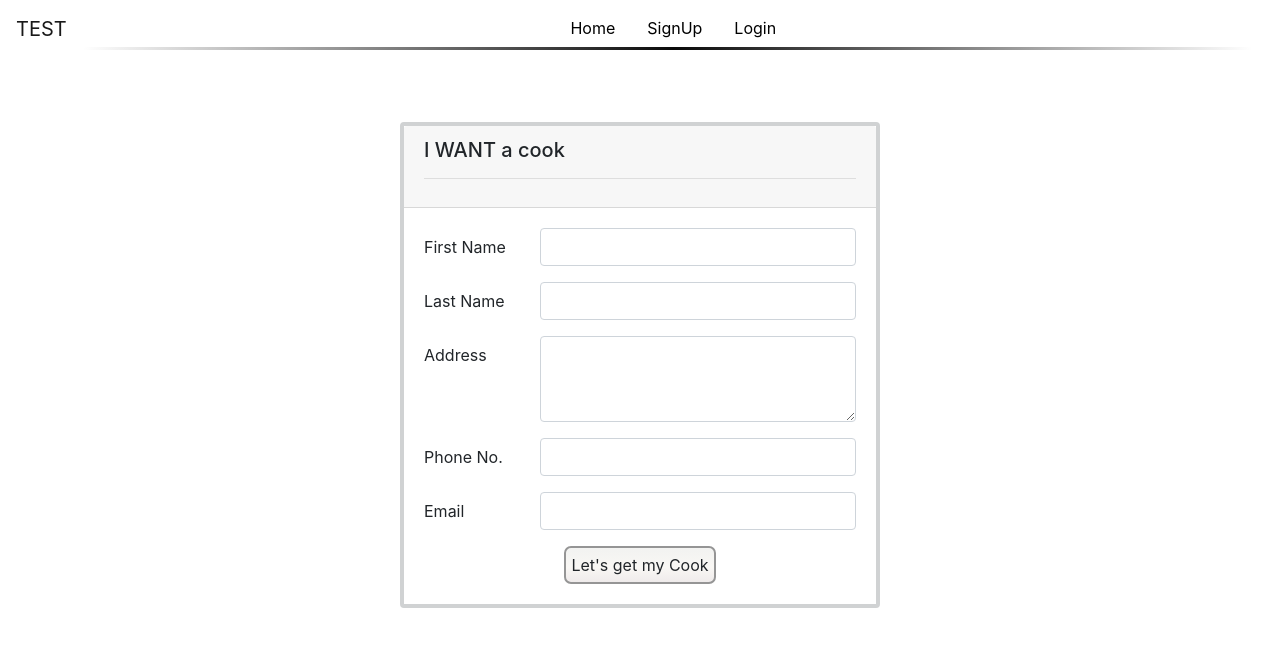
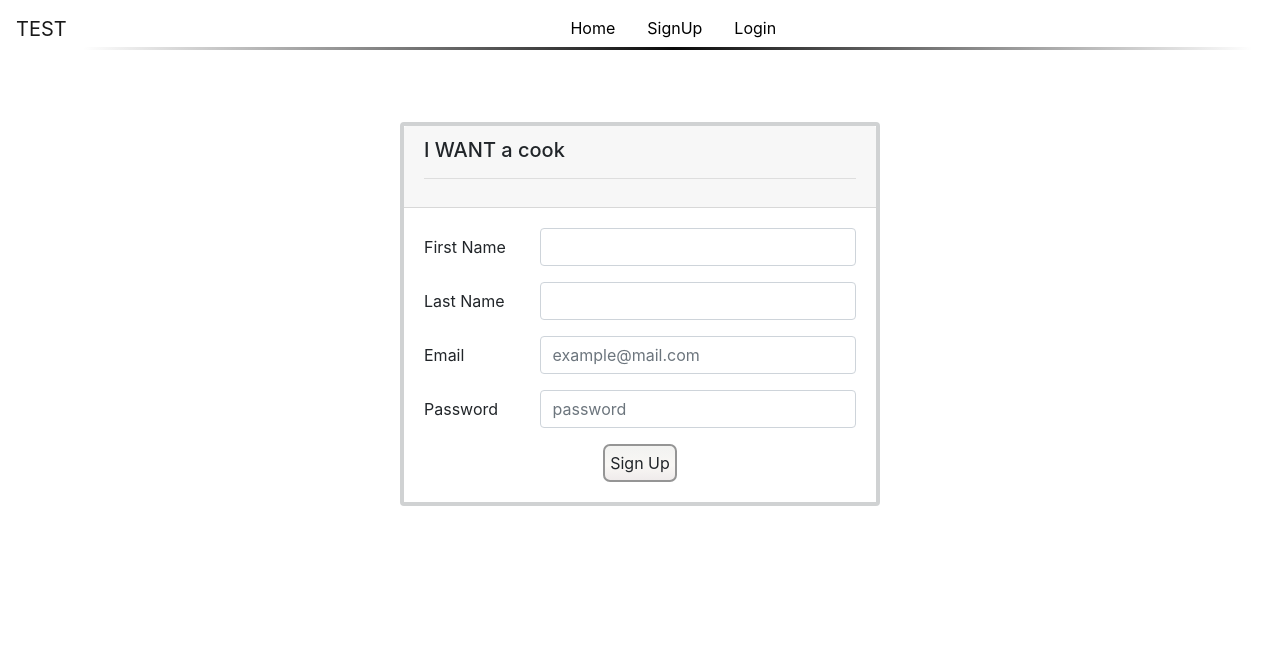
Before and after one commit to thurnye/Foodie_FrontEnd, a React (Create React App) app: page /signin in a window 1280 px wide. Shown: the top 646 px of the page. Built offline with nearby package versions, Linux system fonts and the light colour scheme.

Commit message:
adjusted the signup page

```diff
--- a/Controller/controller.js
+++ b/Controller/controller.js
@@ -18,6 +18,7 @@ const postCreateUser = async (req, res, next) => {
         Number: req.body.number,
         Email: req.body.email,
     })
+    console.log(newUser)
     // //SAVE USER IN THE DB
     newUser.save()
     .then(result => {
@@ -28,7 +29,7 @@ const postCreateUser = async (req, res, next) => {
 
 }
 
-//RETRIVE ALL USER
+//RETRIEVE ALL USER
 const getHompage = async(req, res, next) => {
     await User.find().then(users => {
         res.send({users});
@@ -37,7 +38,7 @@ const getHompage = async(req, res, next) => {
 }
 
 
-//RETRIVE A USER BY ID
+//RETRIEVE A USER BY ID
 const getAUserByID = (req, res, next) => {
     const id = req.params.id;
     User.findById(id)
--- a/package.json
+++ b/package.json
@@ -23,6 +23,7 @@
     "react": "^16.13.1",
     "react-bootstrap": "^1.0.1",
     "react-dom": "^16.13.1",
+    "react-hook-form": "^7.11.0",
     "react-router": "^5.2.0",
     "react-router-dom": "^5.2.0",
     "react-scripts": "3.4.1",
--- a/src/components/signup/signup.css
+++ b/src/components/signup/signup.css
@@ -14,10 +14,10 @@
 .guest .sign-up .faster-easier-sign-up{
     margin-top: 15px;
 }
-.guest .getCook{
+.guest .getForm{
     text-align: center
 }
-.guest .getCook .btn{
+.guest .getForm .btn{
     text-align: center;
     border: 2px solid rgb(149, 149, 149);
     background-image: linear-gradient( 180deg, rgba(241, 241, 239, 0.85) 11.2%, rgba(245, 242, 237, 0.6) 56.2%, rgba(235, 230, 230, 0.8) 100.2%);
--- a/src/components/signup/signup.js
+++ b/src/components/signup/signup.js
@@ -1,74 +1,31 @@
-import React, { Component } from 'react';
+import React, { useState } from 'react';
+import { useForm } from "react-hook-form";
 import services from '../util/services'
 import NavBar from '../Nav/navbar';
 import './signup.css';
 
 
+export default function Signup() {
+  const {
+    register,
+    handleSubmit,
+    formState: { errors },
+    // reset
+  } = useForm();
 
 
- export default class createAnAccount extends Component {
-  constructor(props) {
-    super(props);
-    this.state = {
-      firstName: '',
-      lastName: '',
-      address: '',
-      number: '',
-      email: '',
-    };
-
-    this.onChange = this.onChange.bind(this);
-    this.onSubmit = this.onSubmit.bind(this);
-  }
-
-  onChange(e) {
-    this.setState({[e.target.name]: e.target.value})
-  }
-
-
-
-  onSubmit(e) {
-    e.preventDefault();
-    const newUser = {
-      firstName: this.state.firstName,
-      lastName: this.state.lastName,
-      address: this.state.address,
-      number: this.state.number,
-      email: this.state.email,
-      }
-    services.create(newUser)
+  const onSubmit =  (data) => {
+    console.log(data)
+    services.create(data)
     .then(res => {
       console.log(res)
-      this.props.history.push(`/`)
-       // this.setState({
-      //   // id: response.newUser.id,
-      //   firstName: response.newUser.firstName,
-      //   lastName: response.newUser.lastName,
-      //   address: response.newUser.address,
-      //   number: response.newUser.number,
-      //   email: response.newUser.email,
-      // });
-      // console.log(response.newUser);
-
     })
     .catch(e => {
       console.log(e);
     });
-    }
+    // reset();
+  };
 
-    newUser() {
-      this.setState({
-          id: null,
-          firstName: '',
-          lastName: '',
-          address: '',
-          number: '',
-          email: '',
-
-      });
-    }
-
-   render() {
      return (
         <React.Fragment>
           <NavBar/>
@@ -80,7 +37,7 @@ import './signup.css';
                   <hr></hr>
                 </div>
                 <div className="card-body">
-                  <form noValidate onSubmit={this.onSubmit}>
+                  <form noValidate onSubmit={handleSubmit(onSubmit)}>
                     <div className="form">
 
                       {/* First Name */}
@@ -88,52 +45,105 @@ import './signup.css';
                         <label  className="col-sm-3 col-form-label">First Name</label>
                         <div className="col-sm-9
                         ">
-                          <input name="firstName" type="text" className="form-control" id="inputFirstName" value={this.state.firstName} onChange={this.onChange}/>
+                          <input
+                          id="firstName"
+                          className="form-control"
+                          aria-invalid={errors.firstName ? "true" : "false"}
+                          {...register("firstName", {
+                            required: "required",
+                            pattern: {
+                              value: /^[A-Za-z]+$/i ,
+                              message: "first name required"
+                            }
+                          })}
+                          type="text"/>
+                          {errors.firstName && <span role="alert">{errors.firstName.message}</span>}
                         </div>
                       </div>
 
                       {/* Last Name */}
                       <div className="form-group row">
                         <label  className="col-sm-3 col-form-label">Last Name</label>
-                        <div className="col-sm-9
-                        ">
-                          <input name="lastName" type="text" className="form-control" id="inputlastName" value={this.state.lastName} onChange={this.onChange}/>
+                        <div className="col-sm-9">
+                          <input
+                          id="lastName"
+                          className="form-control"
+                          aria-invalid={errors.lastName ? "true" : "false"}
+                          {...register("lastName", {
+                            required: "required",
+                            pattern: {
+                              value: /^[A-Za-z]+$/i ,
+                              message: "last name required"
+                            }
+                          })}
+                          type="text"/>
+                          {errors.lastName && <span role="alert">{errors.lastName.message}</span>}
                         </div>
                       </div>
 
-                      {/* Address */}
-                      <div className="form-group row">
-                        <label  className="col-sm-3 col-form-label">Address</label>
-                        <div className="col-sm-9
-                        ">
-                        <textarea name="address" className="form-control" id="inputAddress" rows="3" value={this.state.address} onChange={this.onChange}></textarea>
-                        </div>
-                      </div>
-
-                      {/* Number */}
-                      <div className="form-group row">
-                        <label  className="col-sm-3 col-form-label">Phone No.</label>
-                        <div className="col-sm-9
-                        ">
-                          <input name="number" className="form-control" id="inputNumber" value={this.state.number} onChange={this.onChange}/>
-                        </div>
-                      </div>
 
                       {/* Email */}
                       <div className="form-group row">
                         <label  className="col-sm-3 col-form-label">Email</label>
-                        <div className="col-sm-9
-                        ">
-                          <input name="email" type="email" className="form-control" id="inputEmail3" value={this.state.email} onChange={this.onChange}/>
+                        <div className="col-sm-9">
+                          <input
+                            id="email"
+                            className="form-control"
+                            aria-invalid={errors.email ? "true" : "false"}
+                            {...register("email", {
+                              required: "required",
+                              pattern: {
+                                value: /\S+@\S+\.\S+/,
+                                message: "Please enter a valid email"
+                              }
+                            })}
+                            type="email"
+                            placeholder="example@mail.com"
+                          />
+                            {errors.email && <span role="alert">{errors.email.message}</span>}
+                        </div>
+                      </div>
+
+
+                      {/* Password */}
+                      <div className="form-group row">
+                        <label  className="col-sm-3 col-form-label">Password</label>
+                        <div className="col-sm-9">
+                          <input
+                            id="password"
+                            className="form-control"
+                            aria-invalid={errors.password ? "true" : "false"}
+                            {...register("password", {
+                              required: "required",
+                              minLength: {
+                                value: 5,
+                                message: "min length is 5"
+                              }
+                            })}
+                            type="password"
+                            placeholder="password"
+                          />
+                          {errors.password && <span role="alert">{errors.password.message}</span>}
                         </div>
                       </div>
 
                     </div>
-
-                    <div className="getCook">
-                      <button type="submit" className="btn">Let's get my Cook</button>
+                    <div className="getForm">
+                      <button type="submit" className="btn">Sign Up</button>
                     </div>
                   </form>
+
+
+
+
+
+
+
+
+
+
+
+
 
                 </div>
 
@@ -141,5 +151,5 @@ import './signup.css';
             </div>
             </section>
         </React.Fragment>
-    )}
+    )
 }
```
Also changed, not shown: 1 other file (tests, documents, lock files or other folders).
